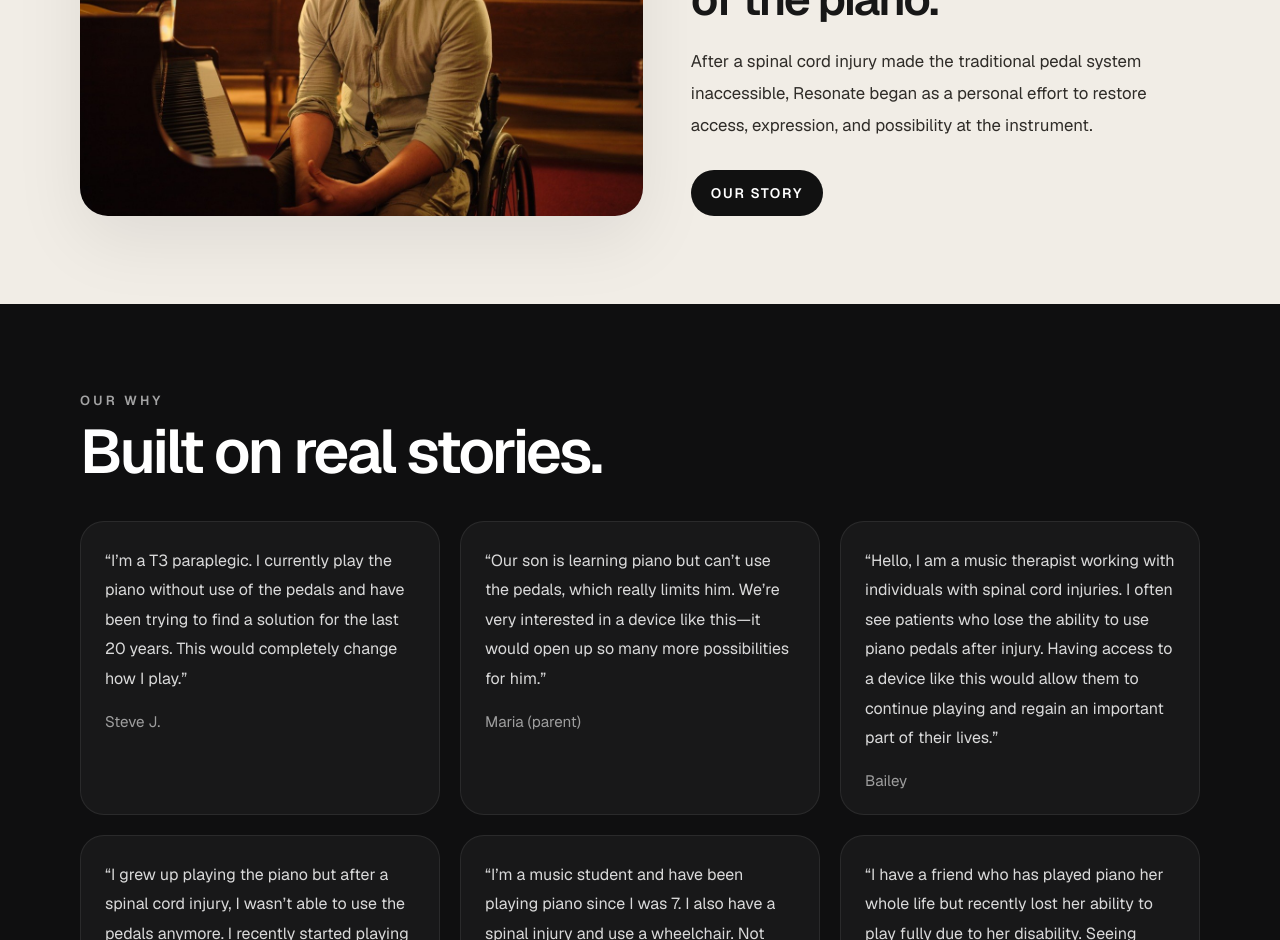
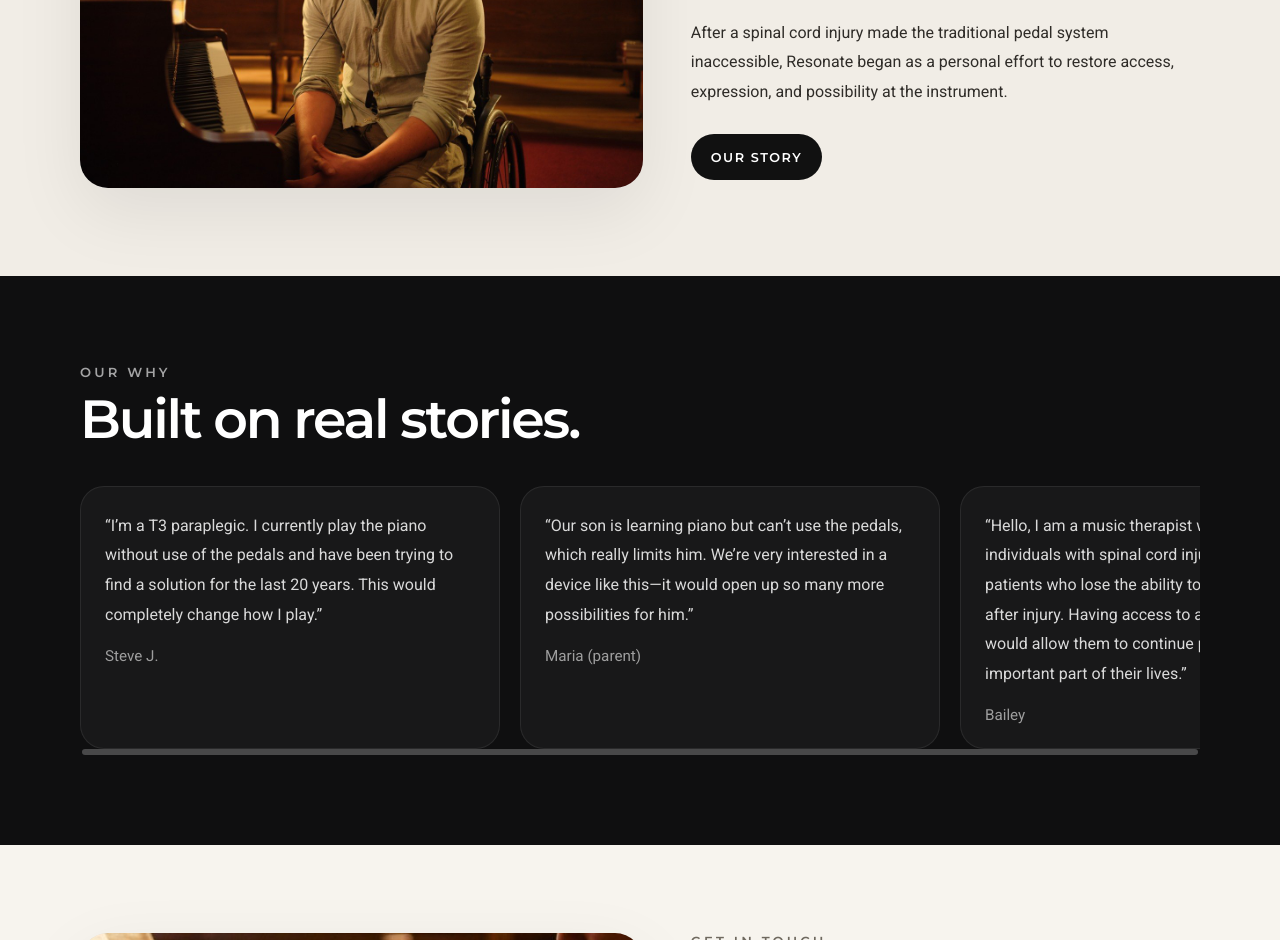
Before and after one commit to baldinircr-byte/resonateadaptive-frontend-new, a Next.js app: page / in a window 1280 px wide. Shown: the part 1860-2800 px from the top of the page. Built offline with nearby package versions, Linux system fonts and the light colour scheme.

Commit message:
feat: add radix nav, footer, and testimonial carousel

```diff
--- a/package.json
+++ b/package.json
@@ -9,6 +9,9 @@
     "lint": "eslint"
   },
   "dependencies": {
+    "@radix-ui/react-navigation-menu": "^1.2.14",
+    "@radix-ui/react-scroll-area": "^1.2.10",
+    "@radix-ui/react-separator": "^1.1.8",
     "next": "16.2.4",
     "react": "19.2.4",
     "react-dom": "19.2.4"
--- a/src/app/globals.css
+++ b/src/app/globals.css
@@ -21,7 +21,7 @@ body {
   min-height: 100%;
   color: var(--foreground);
   background: var(--background);
-  font-family: var(--font-geist-sans), Arial, Helvetica, sans-serif;
+  font-family: var(--font-body), Arial, Helvetica, sans-serif;
   -webkit-font-smoothing: antialiased;
   -moz-osx-font-smoothing: grayscale;
 }
@@ -40,6 +40,20 @@ a {
 img {
   display: block;
   max-width: 100%;
+}
+
+h1,
+h2,
+h3,
+h4,
+h5,
+h6,
+.button,
+.eyebrow,
+.heroNav a,
+.mobileStickyLink,
+.footerLabel {
+  font-family: var(--font-heading), Arial, Helvetica, sans-serif;
 }
 
 .shell {
@@ -83,7 +97,7 @@ img {
 }
 
 .heroLogo {
-  width: clamp(180px, 24vw, 320px);
+  width: clamp(138px, 15vw, 220px);
   height: auto;
   filter: brightness(0) invert(1);
 }
@@ -94,65 +108,93 @@ img {
 
 .heroNav {
   display: flex;
-  flex-wrap: wrap;
+  align-items: center;
   justify-content: flex-end;
-  gap: 18px;
+}
+
+.heroNavList {
+  list-style: none;
+  display: flex;
+  align-items: center;
+  justify-content: flex-end;
+  gap: 22px;
 }
 
 .heroNav a,
-.heroNavMobile a {
-  font-size: 0.8rem;
-  letter-spacing: 0.14em;
+.mobileStickyLink {
+  font-size: 0.76rem;
+  letter-spacing: 0.16em;
   text-transform: uppercase;
   font-weight: 600;
+}
+
+.heroNav a {
   color: rgba(255,255,255,0.82);
 }
 
-.heroNavMobileWrap {
-  position: relative;
+.mobileStickyNav {
+  display: none;
 }
 
-.heroMenuButton {
-  display: none;
-  width: 44px;
-  height: 44px;
-  border: 0;
-  background: transparent;
-  border-radius: 0;
-  padding: 0;
-  cursor: pointer;
-  flex-direction: column;
+.mobileStickyBrand {
+  flex: 0 0 auto;
+}
+
+.mobileStickyLogo {
+  width: 116px;
+  height: auto;
+  filter: brightness(0) invert(1);
+}
+
+.mobileStickyScrollArea {
+  width: 100%;
+}
+
+.mobileStickyViewport {
+  width: 100%;
+}
+
+.mobileStickyMenuRoot {
+  width: max-content;
+}
+
+.mobileStickyList {
+  list-style: none;
+  display: flex;
+  align-items: center;
+  gap: 10px;
+  width: max-content;
+}
+
+.mobileStickyLink {
+  display: inline-flex;
   align-items: center;
   justify-content: center;
-  gap: 5px;
+  min-height: 38px;
+  padding: 0 14px;
+  border-radius: 999px;
+  white-space: nowrap;
+  color: rgba(255,255,255,0.88);
+  background: rgba(255,255,255,0.08);
+  border: 1px solid rgba(255,255,255,0.08);
 }
 
-.heroMenuButton span {
-  display: block;
-  width: 26px;
-  height: 3px;
-  margin: 0;
-  background: rgba(255,255,255,0.92);
-  border-radius: 999px;
+.scrollAreaScrollbar {
+  display: flex;
+  user-select: none;
+  touch-action: none;
+  padding: 2px;
 }
 
-.heroNavMobile {
-  position: absolute;
-  top: calc(100% + 10px);
-  right: 0;
-  min-width: 180px;
-  display: grid;
-  gap: 2px;
-  padding: 10px;
-  border-radius: 18px;
-  background: rgba(15,15,16,0.94);
-  border: 1px solid rgba(255,255,255,0.08);
-  box-shadow: 0 20px 60px rgba(0,0,0,0.28);
+.scrollAreaScrollbar[data-orientation="horizontal"] {
+  height: 10px;
 }
 
-.heroNavMobile a {
-  padding: 10px 12px;
-  border-radius: 12px;
+.scrollAreaThumb {
+  position: relative;
+  flex: 1;
+  background: rgba(255,255,255,0.24);
+  border-radius: 999px;
 }
 
 .heroKicker,
@@ -169,9 +211,9 @@ img {
 
 .hero h1,
 .section h2 {
-  font-size: clamp(2.4rem, 4.8vw, 4.8rem);
-  line-height: 0.98;
-  letter-spacing: -0.045em;
+  font-size: clamp(2.15rem, 4.2vw, 4.15rem);
+  line-height: 1;
+  letter-spacing: -0.04em;
   font-weight: 600;
   text-wrap: balance;
 }
@@ -184,8 +226,8 @@ img {
 .heroLead,
 .bodyCopy {
   margin-top: 24px;
-  font-size: 1.05rem;
-  line-height: 1.9;
+  font-size: 1rem;
+  line-height: 1.85;
   max-width: 62ch;
 }
 
@@ -215,7 +257,7 @@ img {
   min-height: 46px;
   padding: 0 20px;
   border-radius: 999px;
-  font-size: 0.86rem;
+  font-size: 0.8rem;
   font-weight: 600;
   letter-spacing: 0.12em;
   text-transform: uppercase;
@@ -326,22 +368,34 @@ img {
 .sectionLight h2,
 .sectionTitleLight {
   margin-top: 12px;
-  max-width: 13ch;
-  font-size: clamp(1.9rem, 3.6vw, 3.3rem);
+  max-width: 14ch;
+  font-size: clamp(1.65rem, 3vw, 2.8rem);
 }
 
 .sectionTitleLight {
   color: white;
 }
 
-.testimonialGrid {
+.testimonialScrollArea {
   margin-top: 40px;
-  display: grid;
-  grid-template-columns: repeat(3, minmax(0, 1fr));
+  width: 100%;
+}
+
+.testimonialViewport {
+  width: 100%;
+}
+
+.testimonialTrack {
+  display: flex;
   gap: 20px;
+  width: max-content;
+  padding-bottom: 8px;
 }
 
 .testimonialCard {
+  width: min(420px, calc(100vw - 72px));
+  flex: 0 0 auto;
+  scroll-snap-align: start;
   border: 1px solid rgba(255,255,255,0.08);
   background: rgba(255,255,255,0.04);
   border-radius: 24px;
@@ -362,7 +416,7 @@ img {
 .contactBlock h2 {
   margin-top: 12px;
   max-width: 13ch;
-  font-size: clamp(2.2rem, 4vw, 4.2rem);
+  font-size: clamp(1.95rem, 3.3vw, 3.2rem);
 }
 
 .contactForm {
@@ -500,12 +554,81 @@ img {
   gap: 14px;
 }
 
+.siteFooter {
+  background: #111214;
+  color: rgba(255,255,255,0.84);
+  padding: 44px 0 24px;
+}
+
+.footerInner {
+  display: grid;
+  grid-template-columns: 1.1fr 0.9fr;
+  gap: 32px;
+  align-items: start;
+}
+
+.footerBrandBlock {
+  display: grid;
+  gap: 18px;
+}
+
+.footerLogo {
+  width: clamp(140px, 18vw, 220px);
+  height: auto;
+  filter: brightness(0) invert(1);
+}
+
+.footerCopy {
+  max-width: 44ch;
+  color: rgba(255,255,255,0.66);
+  line-height: 1.75;
+}
+
+.footerMetaGrid {
+  display: grid;
+  grid-template-columns: repeat(2, minmax(0, 1fr));
+  gap: 24px;
+}
+
+.footerLabel {
+  font-size: 0.78rem;
+  letter-spacing: 0.16em;
+  text-transform: uppercase;
+  color: rgba(255,255,255,0.46);
+  margin-bottom: 14px;
+}
+
+.footerLinks {
+  display: grid;
+  gap: 12px;
+}
+
+.footerLinks a {
+  color: rgba(255,255,255,0.82);
+}
+
+.footerSeparator {
+  height: 1px;
+  margin: 26px 0 18px;
+  background: rgba(255,255,255,0.08);
+}
+
+.footerBottom {
+  display: flex;
+  flex-wrap: wrap;
+  justify-content: space-between;
+  gap: 12px 24px;
+  color: rgba(255,255,255,0.48);
+  font-size: 0.92rem;
+}
+
 @media (max-width: 960px) {
   .storyGrid,
   .closingGrid,
-  .testimonialGrid,
   .storyGallery,
-  .storyPeopleGrid {
+  .storyPeopleGrid,
+  .footerInner,
+  .footerMetaGrid {
     grid-template-columns: 1fr;
   }
 
@@ -514,16 +637,38 @@ img {
     grid-template-columns: 1fr;
   }
 
-  .heroTopbar {
-    align-items: flex-start;
-  }
-
   .heroNavDesktop {
     display: none;
   }
 
-  .heroMenuButton {
-    display: inline-flex;
+  .mobileStickyNav {
+    position: fixed;
+    top: 10px;
+    left: 12px;
+    right: 12px;
+    z-index: 40;
+    display: flex;
+    align-items: center;
+    gap: 12px;
+    padding: 10px 12px;
+    border-radius: 22px;
+    background: rgba(15,15,16,0.78);
+    border: 1px solid rgba(255,255,255,0.08);
+    backdrop-filter: blur(16px);
+    transform: translateY(-12px);
+    opacity: 0;
+    pointer-events: none;
+    transition: 180ms ease;
+  }
+
+  .mobileStickyNavVisible {
+    transform: translateY(0);
+    opacity: 1;
+    pointer-events: auto;
+  }
+
+  .mobileStickyLogo {
+    width: 84px;
   }
 
   .heroImage {
@@ -534,7 +679,15 @@ img {
     padding: 22px 0 42px;
   }
 
+  .heroTopbar {
+    align-items: flex-start;
+  }
+
   .hero h1 {
     max-width: 11ch;
   }
+
+  .testimonialCard {
+    width: min(360px, calc(100vw - 72px));
+  }
 }
--- a/src/app/page.tsx
+++ b/src/app/page.tsx
@@ -2,7 +2,9 @@ import Image from "next/image";
 import Link from "next/link";
 
 import { ContactForm } from "@/components/contact-form";
-import { HeroNav } from "@/components/hero-nav";
+import { Footer } from "@/components/footer";
+import { SiteNav } from "@/components/site-nav";
+import { TestimonialCarousel } from "@/components/testimonial-carousel";
 
 const testimonials = [
   {
@@ -59,7 +61,7 @@ export default function Home() {
               className="heroLogo"
               priority
             />
-            <HeroNav />
+            <SiteNav />
           </div>
           <div className="heroTextBlock">
             <p className="heroKicker">Play Without Limits</p>
@@ -132,14 +134,7 @@ export default function Home() {
         <div className="shell">
           <p className="eyebrow eyebrowLight">Our Why</p>
           <h2 className="sectionTitleLight">Built on real stories.</h2>
-          <div className="testimonialGrid">
-            {testimonials.map((item) => (
-              <blockquote key={item.author} className="testimonialCard">
-                <p>“{item.quote}”</p>
-                <footer>{item.author}</footer>
-              </blockquote>
-            ))}
-          </div>
+          <TestimonialCarousel items={testimonials} />
         </div>
       </section>
 
@@ -164,6 +159,8 @@ export default function Home() {
           </div>
         </div>
       </section>
+
+      <Footer />
     </main>
   );
 }
--- /dev/null
+++ b/src/components/footer.tsx
@@ -0,0 +1,60 @@
+import * as Separator from "@radix-ui/react-separator";
+import Image from "next/image";
+import Link from "next/link";
+
+const links = [
+  { href: "#product", label: "Product" },
+  { href: "#about", label: "About" },
+  { href: "#why", label: "Our Why" },
+  { href: "#contact", label: "Contact" },
+  { href: "/our-story", label: "Our Story" },
+];
+
+export function Footer() {
+  return (
+    <footer className="siteFooter">
+      <div className="shell footerInner">
+        <div className="footerBrandBlock">
+          <Image
+            src="/images/site/logo-dark.png"
+            alt="Resonate Adaptive"
+            width={2500}
+            height={751}
+            className="footerLogo"
+          />
+          <p className="footerCopy">
+            Adaptive piano technology designed to restore access to the full potential of the instrument.
+          </p>
+        </div>
+
+        <div className="footerMetaGrid">
+          <div>
+            <p className="footerLabel">Navigate</p>
+            <div className="footerLinks">
+              {links.map((link) => (
+                <Link key={link.href} href={link.href}>
+                  {link.label}
+                </Link>
+              ))}
+            </div>
+          </div>
+
+          <div>
+            <p className="footerLabel">Contact</p>
+            <div className="footerLinks">
+              <a href="mailto:info@resonateadaptive.com">info@resonateadaptive.com</a>
+              <a href="#contact">Get in touch</a>
+            </div>
+          </div>
+        </div>
+      </div>
+
+      <Separator.Root className="footerSeparator" decorative orientation="horizontal" />
+
+      <div className="shell footerBottom">
+        <p>© 2026 Resonate Adaptive. All rights reserved.</p>
+        <p>Designed for access, expression, and musical possibility.</p>
+      </div>
+    </footer>
+  );
+}
--- /dev/null
+++ b/src/components/site-nav.tsx
@@ -0,0 +1,74 @@
+"use client";
+
+import * as NavigationMenu from "@radix-ui/react-navigation-menu";
+import * as ScrollArea from "@radix-ui/react-scroll-area";
+import Image from "next/image";
+import Link from "next/link";
+import { useEffect, useState } from "react";
+
+const links = [
+  { href: "#product", label: "Product" },
+  { href: "#about", label: "About" },
+  { href: "#why", label: "Our Why" },
+  { href: "#contact", label: "Contact" },
+];
+
+export function SiteNav() {
+  const [scrolled, setScrolled] = useState(false);
+
+  useEffect(() => {
+    const onScroll = () => setScrolled(window.scrollY > 24);
+    onScroll();
+    window.addEventListener("scroll", onScroll, { passive: true });
+    return () => window.removeEventListener("scroll", onScroll);
+  }, []);
+
+  return (
+    <>
+      <NavigationMenu.Root className="heroNav heroNavDesktop">
+        <NavigationMenu.List className="heroNavList">
+          {links.map((link) => (
+            <NavigationMenu.Item key={link.href}>
+              <NavigationMenu.Link asChild>
+                <a href={link.href}>{link.label}</a>
+              </NavigationMenu.Link>
+            </NavigationMenu.Item>
+          ))}
+        </NavigationMenu.List>
+      </NavigationMenu.Root>
+
+      <div className={`mobileStickyNav ${scrolled ? "mobileStickyNavVisible" : ""}`}>
+        <Link href="/" className="mobileStickyBrand" aria-label="Resonate Adaptive home">
+          <Image
+            src="/images/site/logo-dark.png"
+            alt="Resonate Adaptive"
+            width={2500}
+            height={751}
+            className="mobileStickyLogo"
+          />
+        </Link>
+
+        <ScrollArea.Root className="mobileStickyScrollArea" type="hover">
+          <ScrollArea.Viewport className="mobileStickyViewport">
+            <NavigationMenu.Root className="mobileStickyMenuRoot" orientation="horizontal">
+              <NavigationMenu.List className="mobileStickyList">
+                {links.map((link) => (
+                  <NavigationMenu.Item key={link.href}>
+                    <NavigationMenu.Link asChild>
+                      <a href={link.href} className="mobileStickyLink">
+                        {link.label}
+                      </a>
+                    </NavigationMenu.Link>
+                  </NavigationMenu.Item>
+                ))}
+              </NavigationMenu.List>
+            </NavigationMenu.Root>
+          </ScrollArea.Viewport>
+          <ScrollArea.Scrollbar className="scrollAreaScrollbar" orientation="horizontal">
+            <ScrollArea.Thumb className="scrollAreaThumb" />
+          </ScrollArea.Scrollbar>
+        </ScrollArea.Root>
+      </div>
+    </>
+  );
+}
--- /dev/null
+++ b/src/components/testimonial-carousel.tsx
@@ -0,0 +1,28 @@
+"use client";
+
+import * as ScrollArea from "@radix-ui/react-scroll-area";
+
+type Testimonial = {
+  quote: string;
+  author: string;
+};
+
+export function TestimonialCarousel({ items }: { items: Testimonial[] }) {
+  return (
+    <ScrollArea.Root className="testimonialScrollArea" type="always">
+      <ScrollArea.Viewport className="testimonialViewport">
+        <div className="testimonialTrack">
+          {items.map((item) => (
+            <blockquote key={item.author} className="testimonialCard">
+              <p>“{item.quote}”</p>
+              <footer>{item.author}</footer>
+            </blockquote>
+          ))}
+        </div>
+      </ScrollArea.Viewport>
+      <ScrollArea.Scrollbar className="scrollAreaScrollbar testimonialScrollbar" orientation="horizontal">
+        <ScrollArea.Thumb className="scrollAreaThumb" />
+      </ScrollArea.Scrollbar>
+    </ScrollArea.Root>
+  );
+}
```
Also changed, not shown: src/app/layout.tsx (+8 -6 lines), 1 other file (tests, documents, lock files or other folders).
